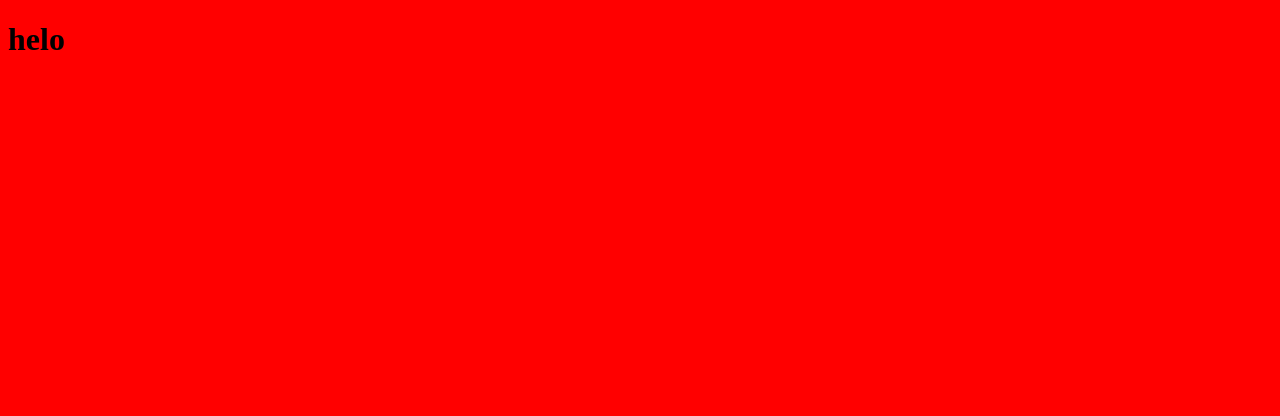
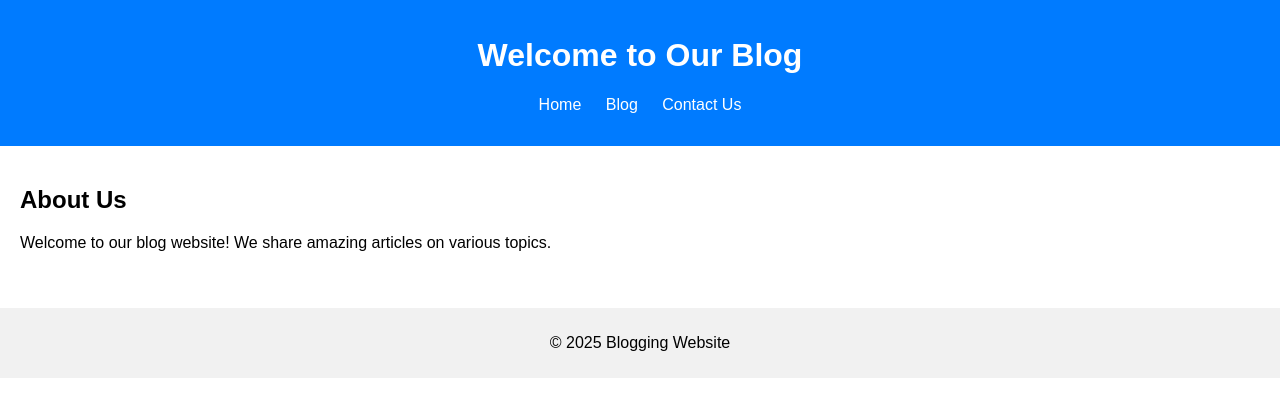
Before and after one commit to NadeemAbbas530/Blogging-Website, a website: page src/index.html in a window 1280 px wide. Drawn offline with Linux system fonts and the light colour scheme.

Commit message:
add index.html and index.css

```diff
--- a/src/index.html
+++ b/src/index.html
@@ -1,12 +1,31 @@
+
 <!DOCTYPE html>
 <html lang="en">
 <head>
-    <meta charset="UTF-8">
-    <meta name="viewport" content="width=device-width, initial-scale=1.0">
-    <title>Document</title>
-    <link rel="stylesheet" href="../styles/index.css">
+  <meta charset="UTF-8">
+  <meta name="viewport" content="width=device-width, initial-scale=1.0">
+  <title>Home</title>
+  <link rel="stylesheet" href="../styles/index.css">
 </head>
 <body>
-    <h1>helo</h1>
+  <header>
+    <h1>Welcome to Our Blog</h1>
+    <nav>
+      <ul>
+        <li><a href="index.html">Home</a></li>
+        <li><a href="">Blog</a></li>
+        <li><a href="">Contact Us</a></li>
+      </ul>
+    </nav>
+  </header>
+  <main>
+    <section>
+      <h2>About Us</h2>
+      <p>Welcome to our blog website! We share amazing articles on various topics.</p>
+    </section>
+  </main>
+  <footer>
+    <p>&copy; 2025 Blogging Website</p>
+  </footer>
 </body>
 </html>
--- a/styles/index.css
+++ b/styles/index.css
@@ -1,3 +1,38 @@
-body{
-    background-color: red;
-}
+body {
+    font-family: Arial, sans-serif;
+    margin: 0;
+    padding: 0;
+  }
+
+  header {
+    background-color: #007bff;
+    color: #fff;
+    padding: 1rem;
+    text-align: center;
+  }
+
+  nav ul {
+    list-style-type: none;
+    padding: 0;
+  }
+
+  nav ul li {
+    display: inline;
+    margin: 0 10px;
+  }
+
+  nav ul li a {
+    color: white;
+    text-decoration: none;
+  }
+
+  main {
+    padding: 20px;
+  }
+
+  footer {
+    background-color: #f1f1f1;
+    text-align: center;
+    padding: 10px;
+    margin-top: 20px;
+  }
```
